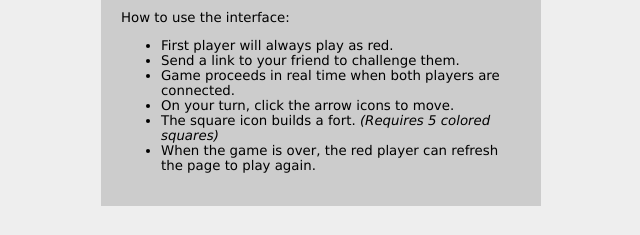
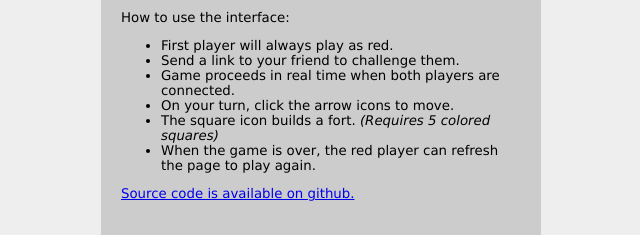
Before and after one commit to tangentstorm/terratri, a Python web app: template templates/index.html in a window 1280 px wide. Shown: the part 808-1043 px from the top of the page, without its empty margins (319-959 px from the left). Before the commit the page ends 1014 px from the top, so only its background shows below. Run offline with Jinja, Linux system fonts and the light colour scheme; the template is opened without the code that fills it, so the values that code supplies are empty; some libraries are stand-ins or nearby versions.

Commit message:
added link back to github

```diff
--- a/templates/wtf.html
+++ b/templates/wtf.html
@@ -41,6 +41,6 @@
     </ul>
 
 
-
+    <p><a href="https://github.com/sabren/terratri">Source code is available on github.</a></p>
 
 </div>
```
Also changed, not shown: 1 other file.
